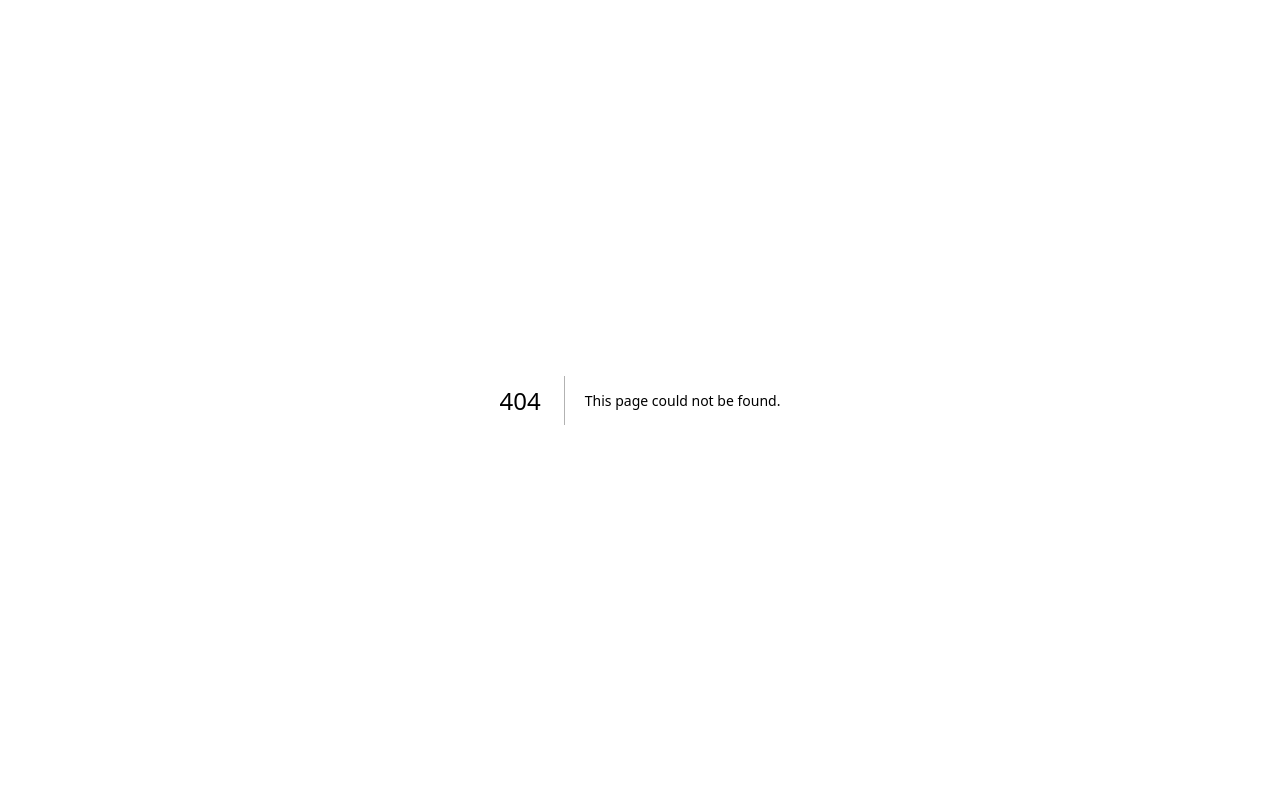
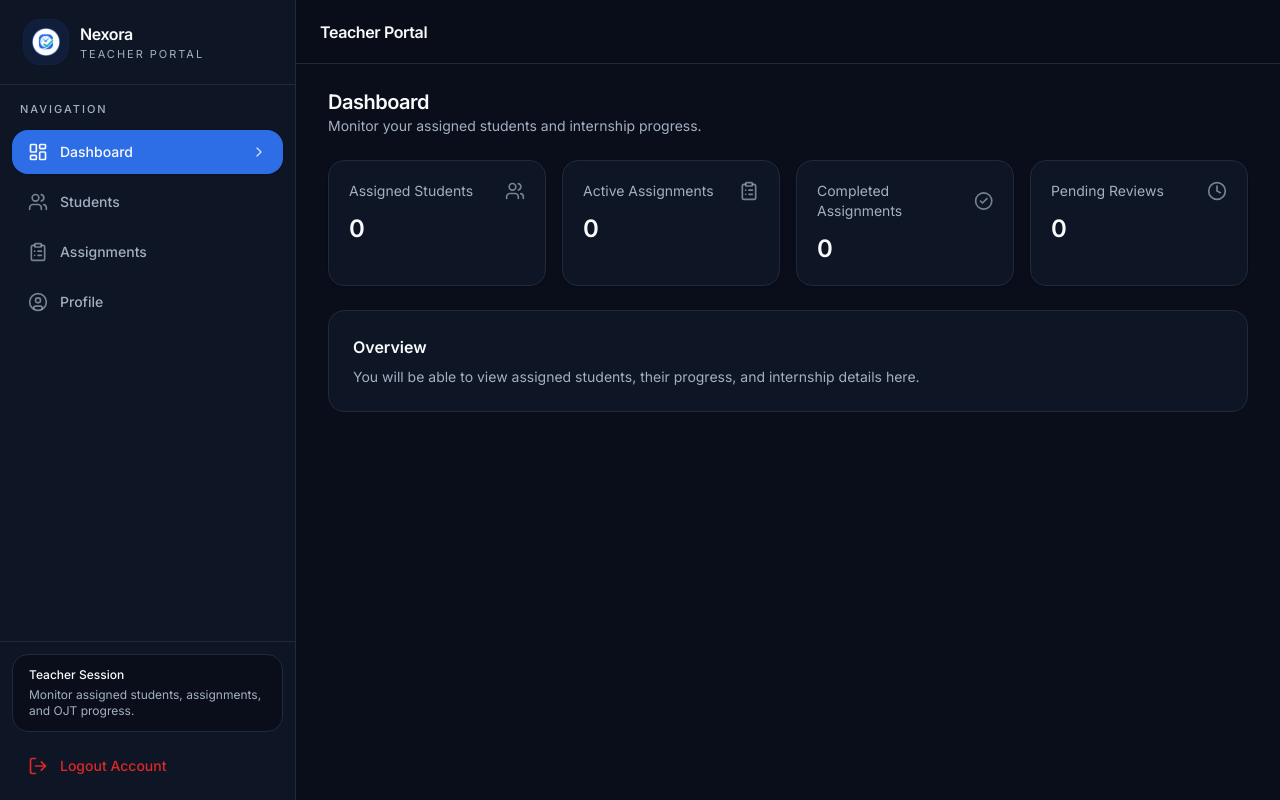
Before and after one commit to buildwithjaym/nexora-ojt-tracker-system, a Next.js app: page /teacher in a window 1280 px wide. Before the commit this address had no page. Built offline with nearby package versions, Linux system fonts and the light colour scheme; no server answers.

Commit message:
I added the teacher page

```diff
--- /dev/null
+++ b/app/teacher/layout.tsx
@@ -0,0 +1,48 @@
+"use client";
+
+import { useState } from "react";
+import { Menu } from "lucide-react";
+import { TeacherSidebar } from "@/components/teacher/teacher-sidebar";
+
+export default function TeacherLayout({
+  children,
+}: {
+  children: React.ReactNode;
+}) {
+  const [mobileOpen, setMobileOpen] = useState(false);
+
+  return (
+    <div className="flex min-h-screen bg-background">
+      {/* Sidebar */}
+      <TeacherSidebar
+        mobileOpen={mobileOpen}
+        onMobileClose={() => setMobileOpen(false)}
+      />
+
+      {/* Main Content */}
+      <div className="flex min-h-screen flex-1 flex-col">
+        {/* Header */}
+        <header className="sticky top-0 z-30 flex h-16 items-center gap-3 border-b border-border bg-background/80 px-4 backdrop-blur-xl lg:px-6">
+          {/* Mobile Menu Button */}
+          <button
+            type="button"
+            onClick={() => setMobileOpen(true)}
+            className="inline-flex h-10 w-10 items-center justify-center rounded-xl border border-border bg-card transition hover:bg-muted lg:hidden"
+          >
+            <Menu className="h-5 w-5" />
+          </button>
+
+          {/* Page Title (dynamic later if needed) */}
+          <h1 className="text-sm font-semibold tracking-tight text-foreground sm:text-base">
+            Teacher Portal
+          </h1>
+        </header>
+
+        {/* Page Content */}
+        <main className="flex-1 px-4 py-6 sm:px-6 lg:px-8">
+          {children}
+        </main>
+      </div>
+    </div>
+  );
+}
--- /dev/null
+++ b/app/teacher/page.tsx
@@ -0,0 +1,82 @@
+import {
+  ClipboardList,
+  Users,
+  CheckCircle2,
+  Clock,
+} from "lucide-react";
+
+export default async function TeacherDashboardPage() {
+  // TODO: Replace with real data later
+  const stats = [
+    {
+      label: "Assigned Students",
+      value: 0,
+      icon: Users,
+    },
+    {
+      label: "Active Assignments",
+      value: 0,
+      icon: ClipboardList,
+    },
+    {
+      label: "Completed Assignments",
+      value: 0,
+      icon: CheckCircle2,
+    },
+    {
+      label: "Pending Reviews",
+      value: 0,
+      icon: Clock,
+    },
+  ];
+
+  return (
+    <div className="space-y-6">
+      {/* Page Heading */}
+      <div>
+        <h2 className="text-xl font-semibold tracking-tight text-foreground">
+          Dashboard
+        </h2>
+        <p className="text-sm text-muted-foreground">
+          Monitor your assigned students and internship progress.
+        </p>
+      </div>
+
+      {/* Stats Grid */}
+      <div className="grid gap-4 sm:grid-cols-2 xl:grid-cols-4">
+        {stats.map((stat) => {
+          const Icon = stat.icon;
+
+          return (
+            <div
+              key={stat.label}
+              className="rounded-2xl border border-border bg-card p-5 shadow-sm"
+            >
+              <div className="flex items-center justify-between">
+                <div className="text-sm text-muted-foreground">
+                  {stat.label}
+                </div>
+                <Icon className="h-5 w-5 text-muted-foreground/70" />
+              </div>
+
+              <div className="mt-3 text-2xl font-semibold text-foreground">
+                {stat.value}
+              </div>
+            </div>
+          );
+        })}
+      </div>
+
+      {/* Placeholder Section */}
+      <div className="rounded-2xl border border-border bg-card p-6">
+        <h3 className="text-base font-semibold text-foreground">
+          Overview
+        </h3>
+        <p className="mt-2 text-sm text-muted-foreground">
+          You will be able to view assigned students, their progress, and
+          internship details here.
+        </p>
+      </div>
+    </div>
+  );
+}
```
